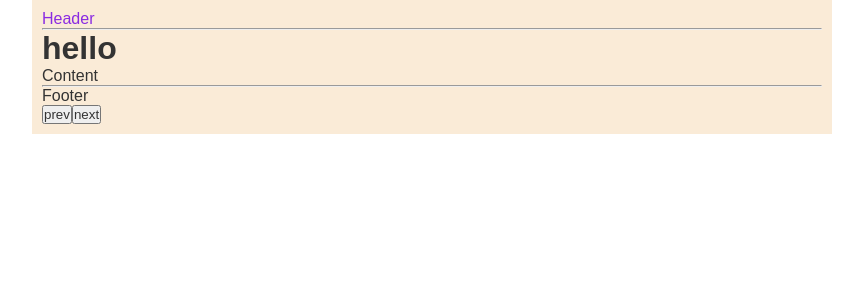
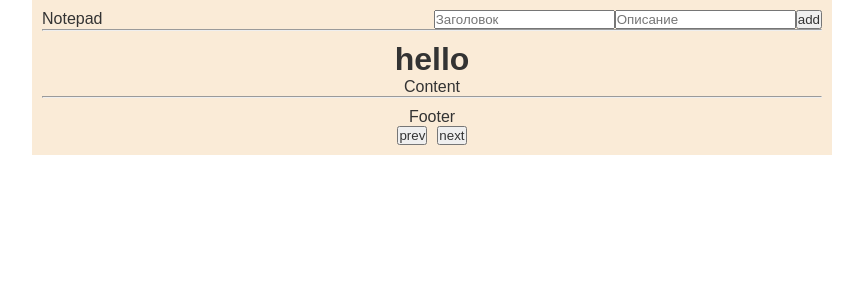
Before and after one commit to 1million2/note-pad-react, a React (Create React App) app: page / in a window 1280 px wide. Shown: the top 300 px of the page, without its empty margins (208-1071 px from the left). Built offline with nearby package versions, Linux system fonts and the light colour scheme.

Commit message:
files conponent move to folders

```diff
--- a/src/App.css
+++ b/src/App.css
@@ -21,5 +21,8 @@ button {
 ul {
     list-style: none;
 }
+hr {
+    margin-bottom: 10px;
+}
 
 /* footer */
--- a/src/App.js
+++ b/src/App.js
@@ -1,7 +1,7 @@
 import './App.css';
-import Header from './components/Header';
-import Content from './components/Content';
-import Footer from './components/Footer';
+import Header from "./components/Header/Header"
+import Content from "./components/Content/Content";
+import Footer from "./components/Footer/Footer";
 function App() {
   return (
     <div className="App">
--- a/src/components/Content.js
+++ b/src/components/Content/Content.jsx
@@ -1,6 +1,7 @@
+import classes from "./Content.module.css";
 function Content() {
     return(
-      <div>
+      <div className={classes.wrapper}>
         <h1>hello</h1>
         <p>Content</p>
       </div>
--- /dev/null
+++ b/src/components/Content/Content.module.css
@@ -0,0 +1,6 @@
+.wrapper {
+    display: flex;
+    align-items: center;
+    justify-content: center;
+    flex-direction: column;
+}
--- a/src/components/Footer.js
+++ /dev/null
@@ -1,13 +0,0 @@
-import "./Footer.module.css"
-function Footer() {
-    return (
-        <div className="footer">
-            <p>Footer</p>
-            <button>prev</button>
-            <button>next</button>
-        </div>
-
-    );
-  }
-
-  export default Footer;
--- /dev/null
+++ b/src/components/Footer/Footer.jsx
@@ -0,0 +1,15 @@
+import classes from "./Footer.module.css"
+function Footer() {
+    return (
+        <div className={classes.footer}>
+            <p>Footer</p>
+            <div>
+                <button>prev</button>
+                <button>next</button>
+            </div>
+        </div>
+
+    );
+}
+
+export default Footer;
--- a/src/components/Footer.module.css
+++ b/src/components/Footer/Footer.module.css
@@ -1,7 +1,11 @@
-footer {
+.footer {
     display: flex;
     align-items: center;
     justify-content: center;
+    flex-direction: column;
     column-gap: 10px;
-    background: black;
 }
+.footer div {
+    display: flex;
+    column-gap: 10px;
+}
--- a/src/components/Header.js
+++ /dev/null
@@ -1,8 +0,0 @@
-import classes from "./Header.module.css";
-function Header() {
-    return(
-      <p className={classes.header}>Header</p>
-    );
-  }
-
-  export default Header;
--- a/src/components/Header.module.css
+++ /dev/null
@@ -1,6 +0,0 @@
-.header {
-    color: blueviolet;
-}
-.header.active {
-    color: rgb(43, 226, 86);
-}
--- /dev/null
+++ b/src/components/Header/Header.jsx
@@ -0,0 +1,17 @@
+import classes from "./Header.module.css";
+function Header() {
+    return(
+      <div className={classes.header}>
+        <div>
+          <p>Notepad</p>
+        </div>
+        <form>
+          <input type="text" placeholder="Заголовок"></input>
+          <input type="text" placeholder="Описание"></input>
+          <button >add</button>
+        </form>
+      </div>
+    );
+  }
+
+  export default Header;
--- /dev/null
+++ b/src/components/Header/Header.module.css
@@ -0,0 +1,4 @@
+.header {
+    display: flex;
+    justify-content: space-between;
+}
```
Also changed, not shown: src/components/Content.module.css (deleted).
